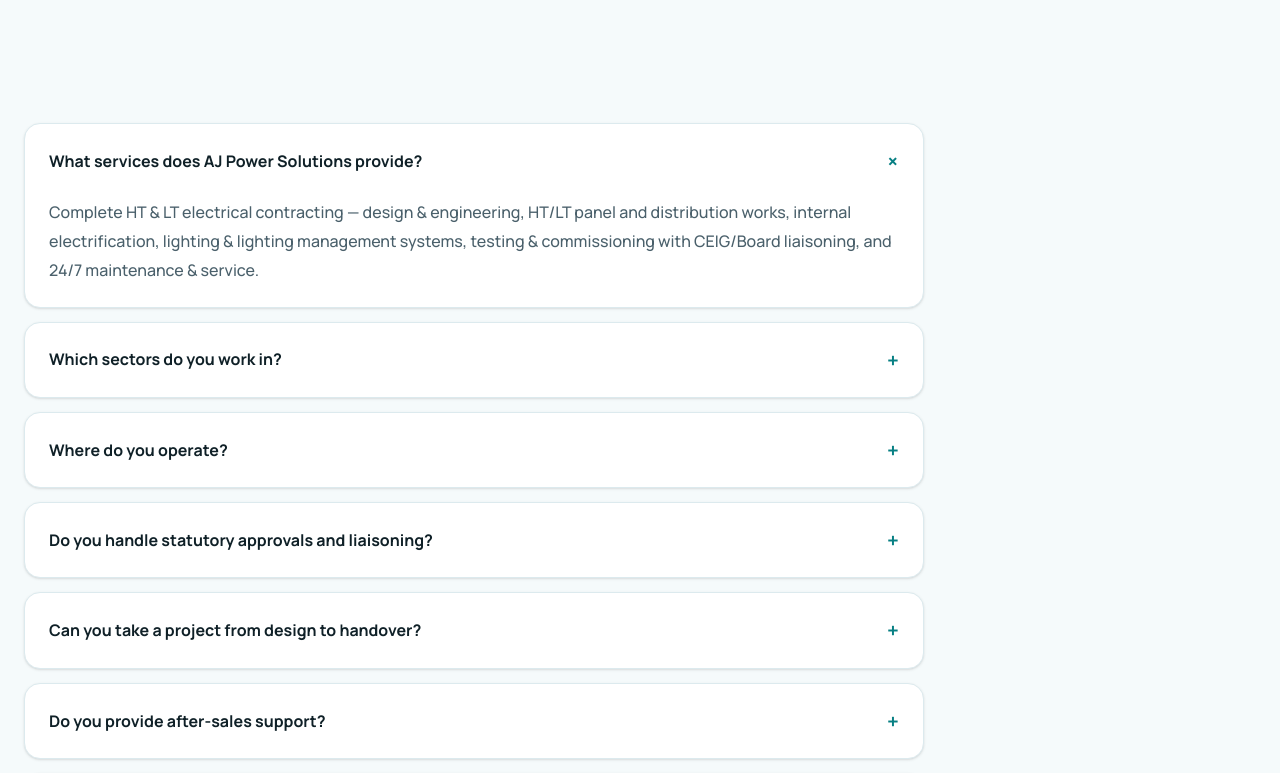
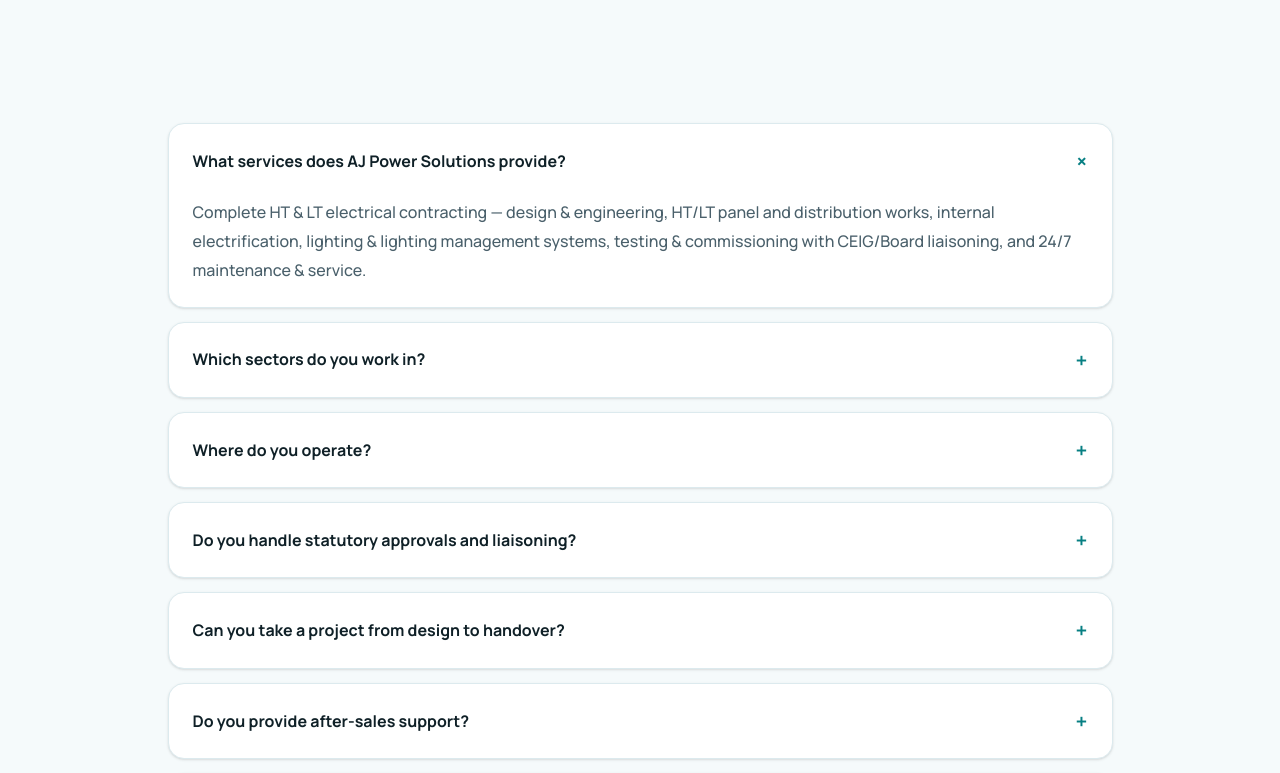
Before and after one commit to Saikarthikchowdary/Aj-Power, a Next.js app: page /faq in a window 1280 px wide. Shown: the part 380-1153 px from the top of the page. Built offline with nearby package versions, Linux system fonts and the light colour scheme.

Commit message:
Center FAQ boxes and widen them 5%
Previously left-aligned with a max-width, leaving uneven space on
the right within the page container.

```diff
--- a/app/globals.css
+++ b/app/globals.css
@@ -563,7 +563,7 @@ section .wrap,section .stack{width:100%}
 @media(max-width:720px){.eform .row2{grid-template-columns:1fr}}
 
 /* ============ FAQ ============ */
-.faq{display:grid;gap:14px;max-width:900px}
+.faq{display:grid;gap:14px;max-width:945px;margin:0 auto}
 .faq details{background:var(--surface);border:1px solid var(--line);border-radius:var(--radius);overflow:hidden;box-shadow:var(--shadow-sm)}
 .faq summary{cursor:pointer;list-style:none;padding:20px 24px;font-weight:700;color:var(--ink);display:flex;justify-content:space-between;align-items:center;gap:14px}
 .faq summary::-webkit-details-marker{display:none}
```
